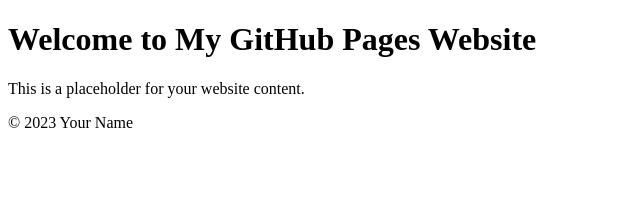
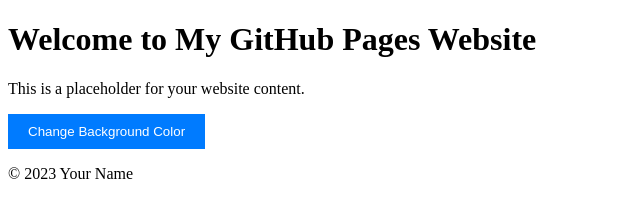
Before and after one commit to pattytheboy/pattytheboy.github.io, a plain HTML site: page index.html in a window 1280 px wide. Shown: the whole page, without its empty margins (0-640 px from the left). Drawn offline with Linux system fonts and the light colour scheme.

Commit message:
Update index.html

```diff
--- a/index.html
+++ b/index.html
@@ -4,6 +4,16 @@
     <meta charset="UTF-8">
     <meta name="viewport" content="width=device-width, initial-scale=1.0">
     <title>My GitHub Pages Website</title>
+    <style>
+        /* Add some CSS styles for the button and for the background color change */
+        button {
+            padding: 10px 20px;
+            background-color: #007BFF;
+            color: white;
+            border: none;
+            cursor: pointer;
+        }
+    </style>
 </head>
 <body>
     <header>
@@ -11,9 +21,21 @@
     </header>
     <main>
         <p>This is a placeholder for your website content.</p>
+        <button id="changeColorButton">Change Background Color</button>
     </main>
     <footer>
         <p>&copy; 2023 Your Name</p>
     </footer>
+    <script>
+        // Add JavaScript to make the button interactive
+        const button = document.getElementById('changeColorButton');
+        const body = document.body;
+
+        button.addEventListener('click', () => {
+            // Generate a random color for the background
+            const randomColor = '#' + Math.floor(Math.random()*16777215).toString(16);
+            body.style.backgroundColor = randomColor;
+        });
+    </script>
 </body>
 </html>
```
